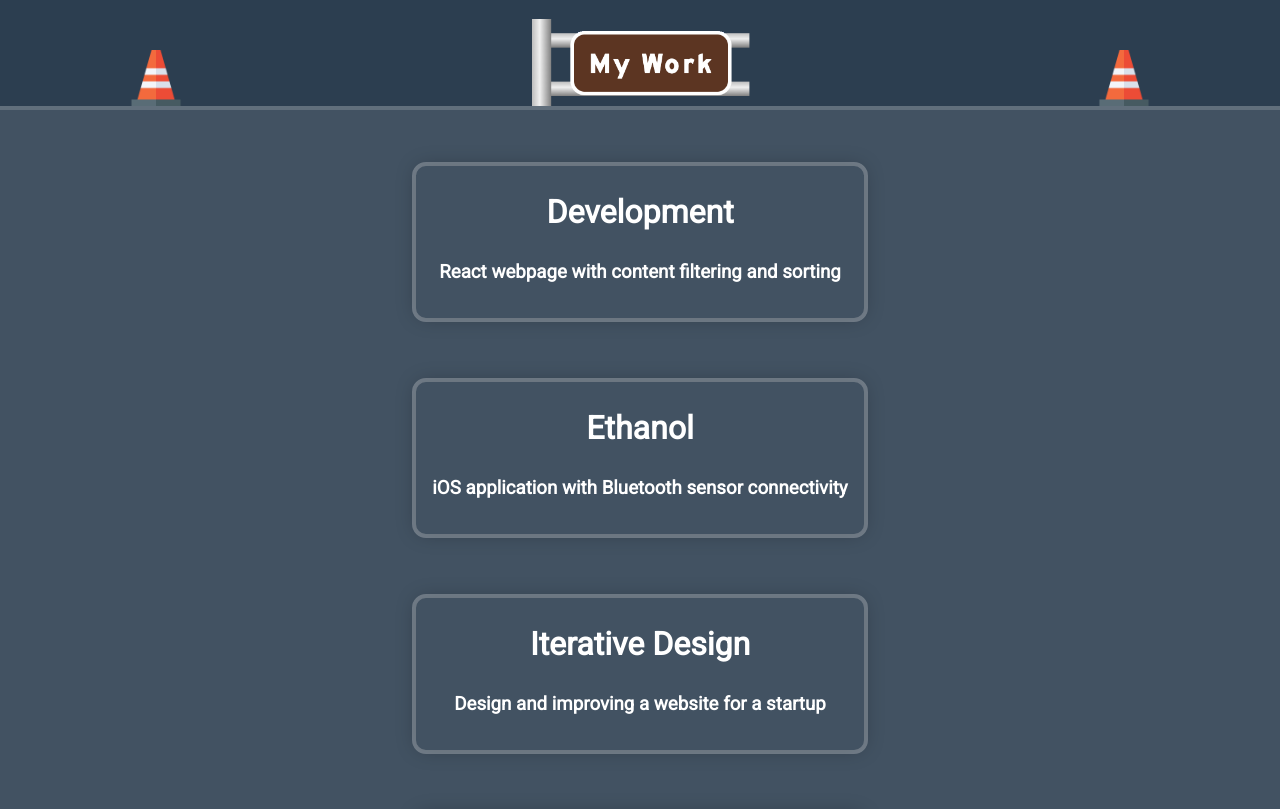
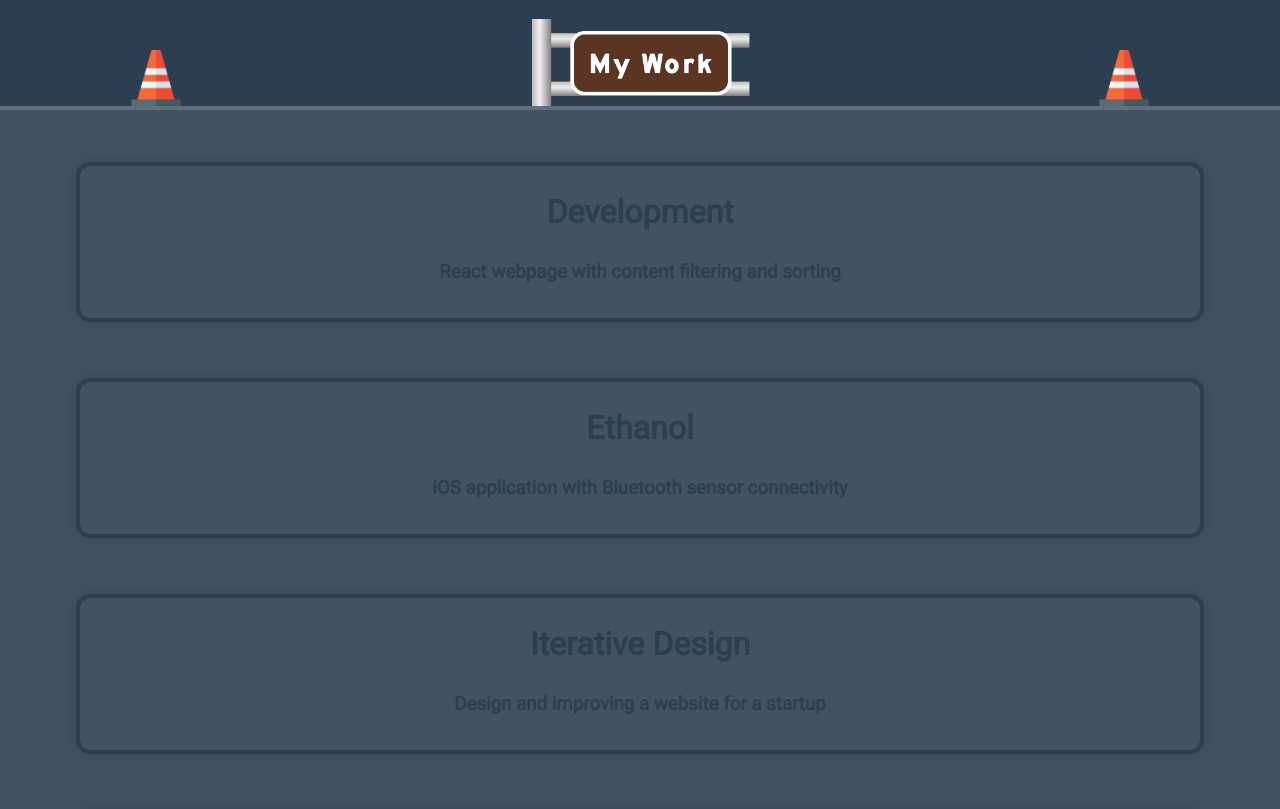
Before and after one commit to moscowmule1776/portfolio, a plain HTML site: page index.html in a window 1280 px wide. Shown: the part 842-1651 px from the top of the page. Drawn offline with Linux system fonts and the light colour scheme.

Commit message:
Add files via upload

```diff
--- a/index.css
+++ b/index.css
@@ -221,17 +221,18 @@ body {
   margin-top: 7vh;
   margin-bottom: 1vh;
   flex: 1;
-  width: 40%;
-  background-color: transparent;
-  outline: 4px solid rgba(255, 255, 255, 0.25);
+  width: 100%;
+  outline: 4px solid #2c3e50;
   user-select: none;
   cursor: pointer;
   z-index: 1;
-  color: white;
+  color: #2c3e50;
 }
 
 .project_card:hover {
   transform: scale(1.025);
+  color: white;
+  outline: 4px solid white;
 }
 
 .hidden {
--- a/index.html
+++ b/index.html
@@ -52,7 +52,7 @@
       <img class="work" src="images/work.png">
       <img class="cone2" src="images/cone.png">
     </div>
-    <div style="background-color: rgba(255, 255, 255, 0.1); padding-bottom: 0px; padding-top: 0px;" class="new_lane">
+    <div style="background-color: rgba(255, 255, 255, .1); padding-bottom: 0px; padding-top: 0px;" class="new_lane">
       <center>
       <div class="projects">
 
```
